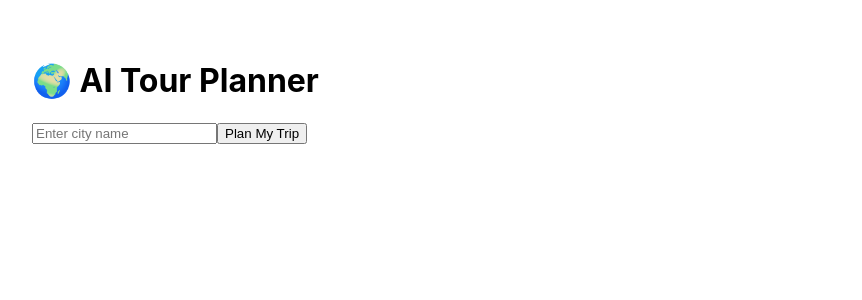
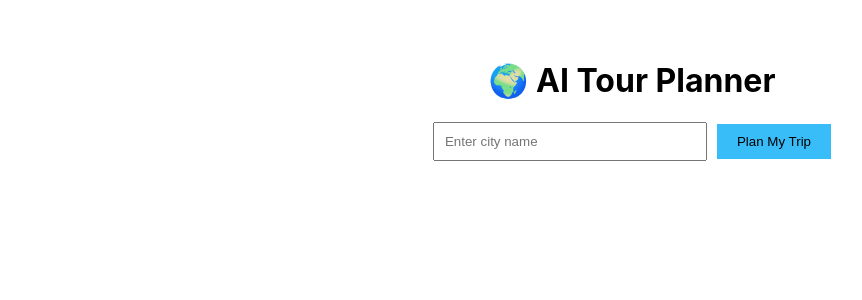
Before and after one commit to dineshtalari09-lang/tour-frontend, a React (Create React App) app: page / in a window 1280 px wide. Shown: the top 300 px of the page, without its empty margins (8-870 px from the left). Built offline with nearby package versions, Linux system fonts and the light colour scheme.

Commit message:
Upgraded frontend with professional card layout

```diff
--- a/src/App.js
+++ b/src/App.js
@@ -2,34 +2,85 @@ import React, { useState } from "react";
 
 function App() {
   const [city, setCity] = useState("");
-  const [result, setResult] = useState("");
+  const [data, setData] = useState(null);
+  const [loading, setLoading] = useState(false);
 
   const getPlan = async () => {
+    if (!city) return;
+
+    setLoading(true);
+
     const response = await fetch(
       `https://tour-backend-bwcq.onrender.com/plan?city=${city}`
     );
-    const data = await response.json();
-    setResult(data.trip_plan);
+
+    const result = await response.json();
+    setData(result);
+    setLoading(false);
   };
 
   return (
-    <div style={{ padding: 40 }}>
+    <div style={{ padding: 40, textAlign: "center" }}>
       <h1>🌍 AI Tour Planner</h1>
 
+      <div style={{ marginBottom: 30 }}>
         <input
           type="text"
           placeholder="Enter city name"
           value={city}
           onChange={(e) => setCity(e.target.value)}
+          style={{ padding: 10, width: 250, marginRight: 10 }}
         />
-
-      <button onClick={getPlan}>
+        <button
+          onClick={getPlan}
+          style={{
+            padding: "10px 20px",
+            backgroundColor: "#38bdf8",
+            border: "none",
+            cursor: "pointer"
+          }}
+        >
           Plan My Trip
         </button>
+      </div>
 
-      <div style={{ marginTop: 30 }}>
-        <pre>{result}</pre>
+      {loading && <p>Finding best places...</p>}
+
+      {data && (
+        <div>
+          <h2>Top Places in {data.city}</h2>
+
+          <div style={{
+            display: "grid",
+            gridTemplateColumns: "repeat(auto-fit, minmax(250px, 1fr))",
+            gap: 20,
+            marginTop: 20
+          }}>
+            {data.places.map((place, index) => (
+              <div key={index} style={{
+                backgroundColor: "#1e293b",
+                padding: 20,
+                borderRadius: 10,
+                textAlign: "left"
+              }}>
+                <h3>{place.name}</h3>
+
+                {place.videos.map((video, i) => (
+                  <a
+                    key={i}
+                    href={video}
+                    target="_blank"
+                    rel="noopener noreferrer"
+                    style={{ display: "block", marginTop: 8, color: "#38bdf8" }}
+                  >
+                    ▶ Watch Guide {i + 1}
+                  </a>
+                ))}
               </div>
+            ))}
+          </div>
+        </div>
+      )}
     </div>
   );
 }
```
Lines whose indentation alone changed are shown as unchanged.
